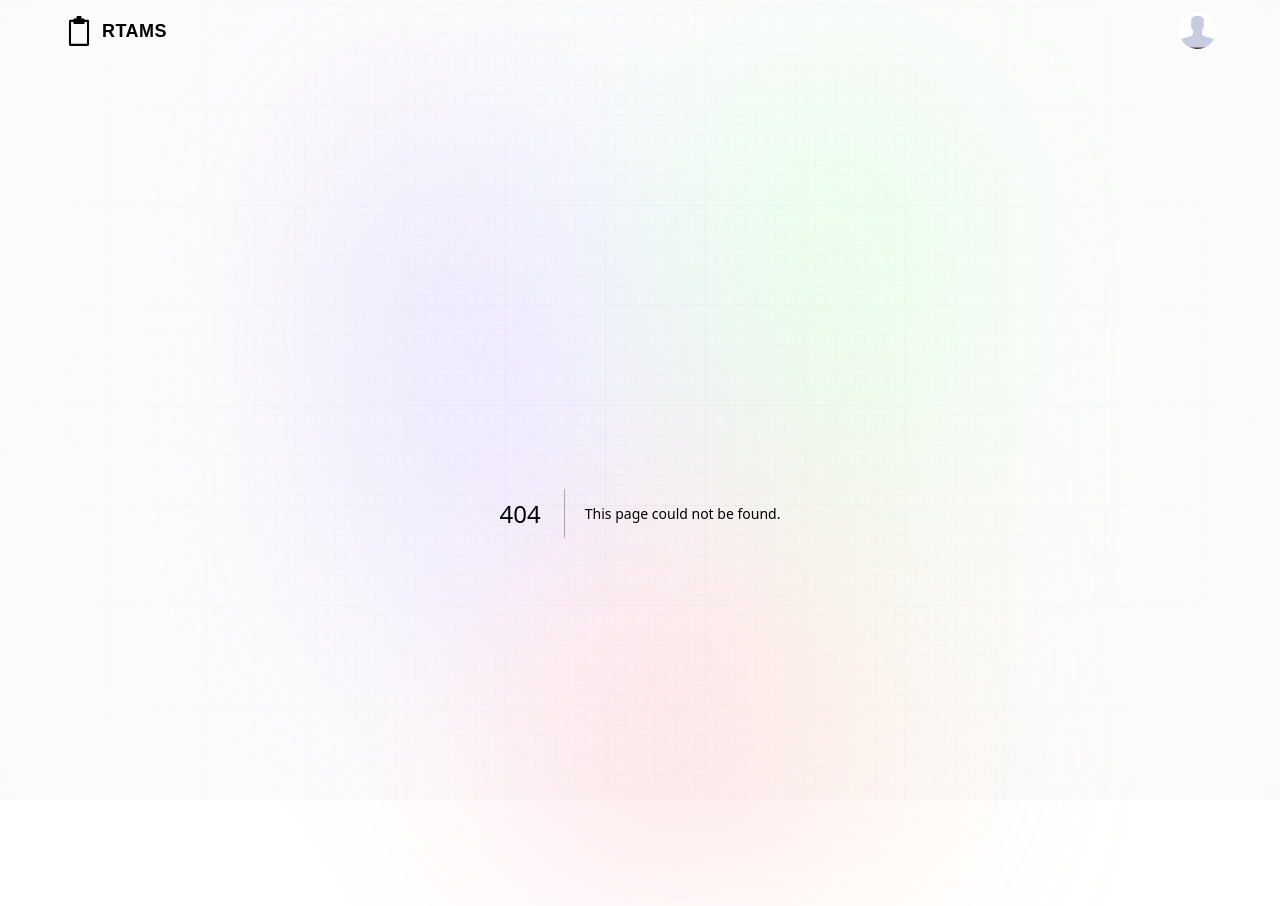
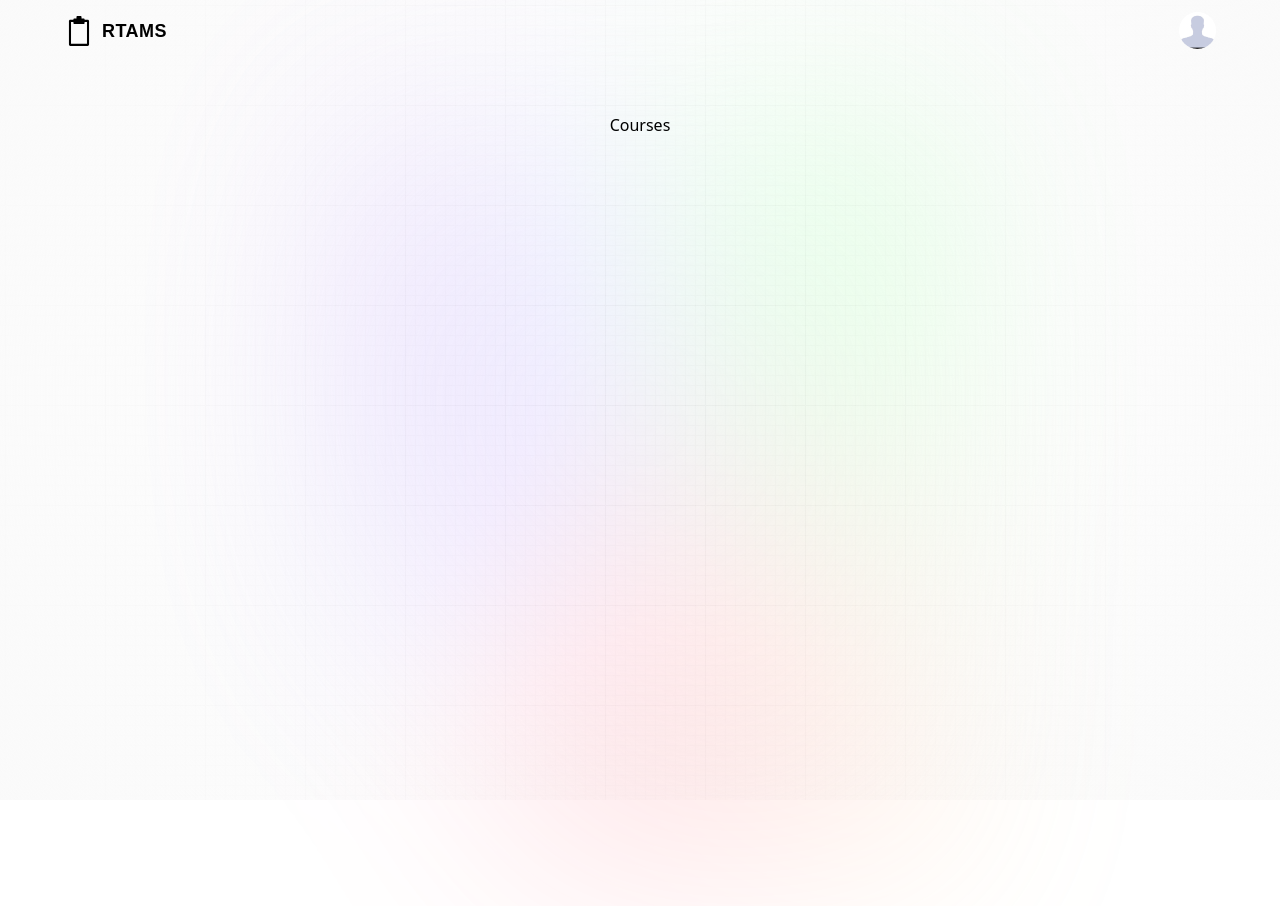
Before and after one commit to Merckerk/rtams-next, a Next.js app: page /courses in a window 1280 px wide. Before the commit this address had no page. Shown: the top 906 px of the page. After the commit the page ends 800 px from the top, so only its background shows below. Built offline with nearby package versions, Linux system fonts and the light colour scheme.

Commit message:
feat: courses boiler plate

```diff
--- /dev/null
+++ b/app/courses/page.jsx
@@ -0,0 +1,9 @@
+import React from 'react'
+
+const Courses = () => {
+  return (
+    <div>Courses</div>
+  )
+}
+
+export default Courses
--- a/app/login/page.jsx
+++ b/app/login/page.jsx
@@ -51,7 +51,6 @@ const Login = () => {
       password: Yup.string().required("Password is required."),
     }),
     onSubmit: () => {
-      //Login using postValues
       onLoginUser();
     },
   });
--- a/app/page.jsx
+++ b/app/page.jsx
@@ -20,6 +20,11 @@ const Home = () => {
       featureName: "RTAMS Users",
       description: "View and Edit RTAMS Users.",
       routeName: "admin-users",
+    },
+    {
+      featureName: "Courses",
+      description: "View, add and edit Courses.",
+      routeName: "courses",
     },
   ];
 
--- a/components/navBar/page.jsx
+++ b/components/navBar/page.jsx
@@ -2,7 +2,7 @@
 
 import Link from "next/link";
 import Image from "next/image";
-import { useEffect, useState } from "react";
+import { useState, useEffect } from "react";
 import { useSelector, useDispatch } from "react-redux";
 import { useRouter } from "next/navigation"
 import { setLoggedInImage } from "@app/redux/features/loggedInUser/loggedInUserSlice";
@@ -19,7 +19,6 @@ const NavBar = () => {
   const logout = async () => {
     try {
       await axios.get("/api/users/logout");
-      toast.success("Logout successful.");
       dispatch(setLoggedInImage(""));
       console.log("After dispatch");
       router.push("/login");
@@ -28,6 +27,7 @@ const NavBar = () => {
       console.log(error);
     }
   };
+
   return (
     <nav className="flex-between w-full mb-16 pt-3">
       <Link href="/" className="flex gap-2 flex-center">
```
Also changed, not shown: mocks/mockAdminData.json (renamed from app/mocks/mockAdminData.json).
